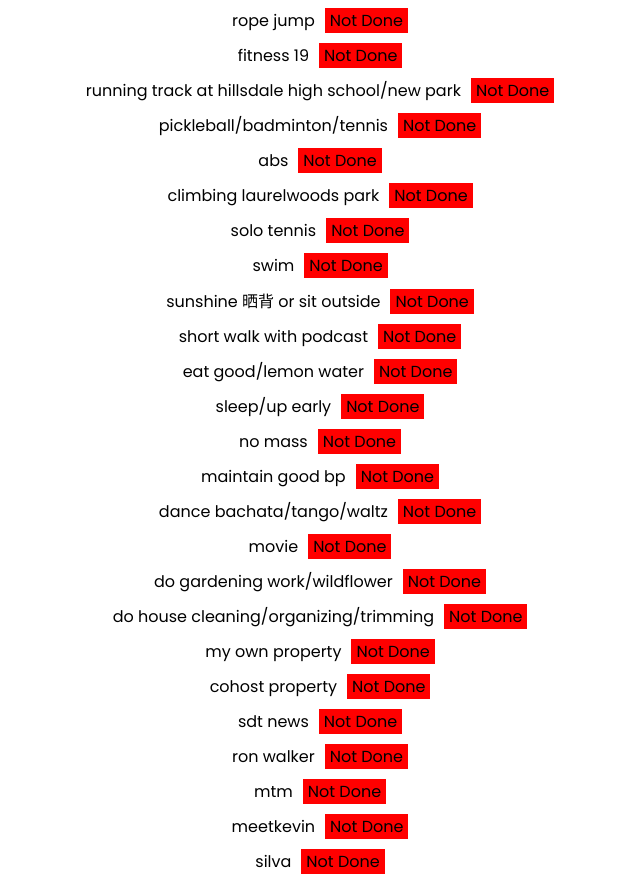
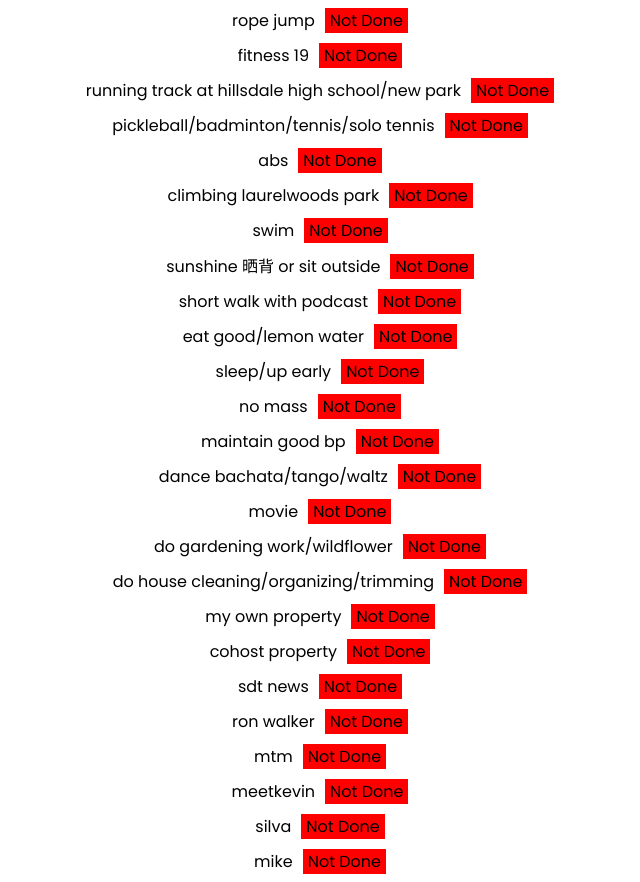
Before and after one commit to shachopin/daily-todos-trend, a React (Vite) app: page / in a window 1280 px wide. Shown: the part 1450-2332 px from the top of the page, without its empty margins (320-960 px from the left). Built offline with nearby package versions, Linux system fonts and the light colour scheme; no server answers; the database is empty.

Commit message:
🐟🚘 Updated with Glitch

```diff
--- a/src/data.js
+++ b/src/data.js
@@ -44,10 +44,9 @@ export const todos = [
   'rope jump',
   'fitness 19',
   'running track at hillsdale high school/new park',
-  'pickleball/badminton/tennis',
+  'pickleball/badminton/tennis/solo tennis',
   'abs',
   'climbing laurelwoods park',
-  'solo tennis',
   'swim',
 
   'sunshine 晒背 or sit outside',
```
